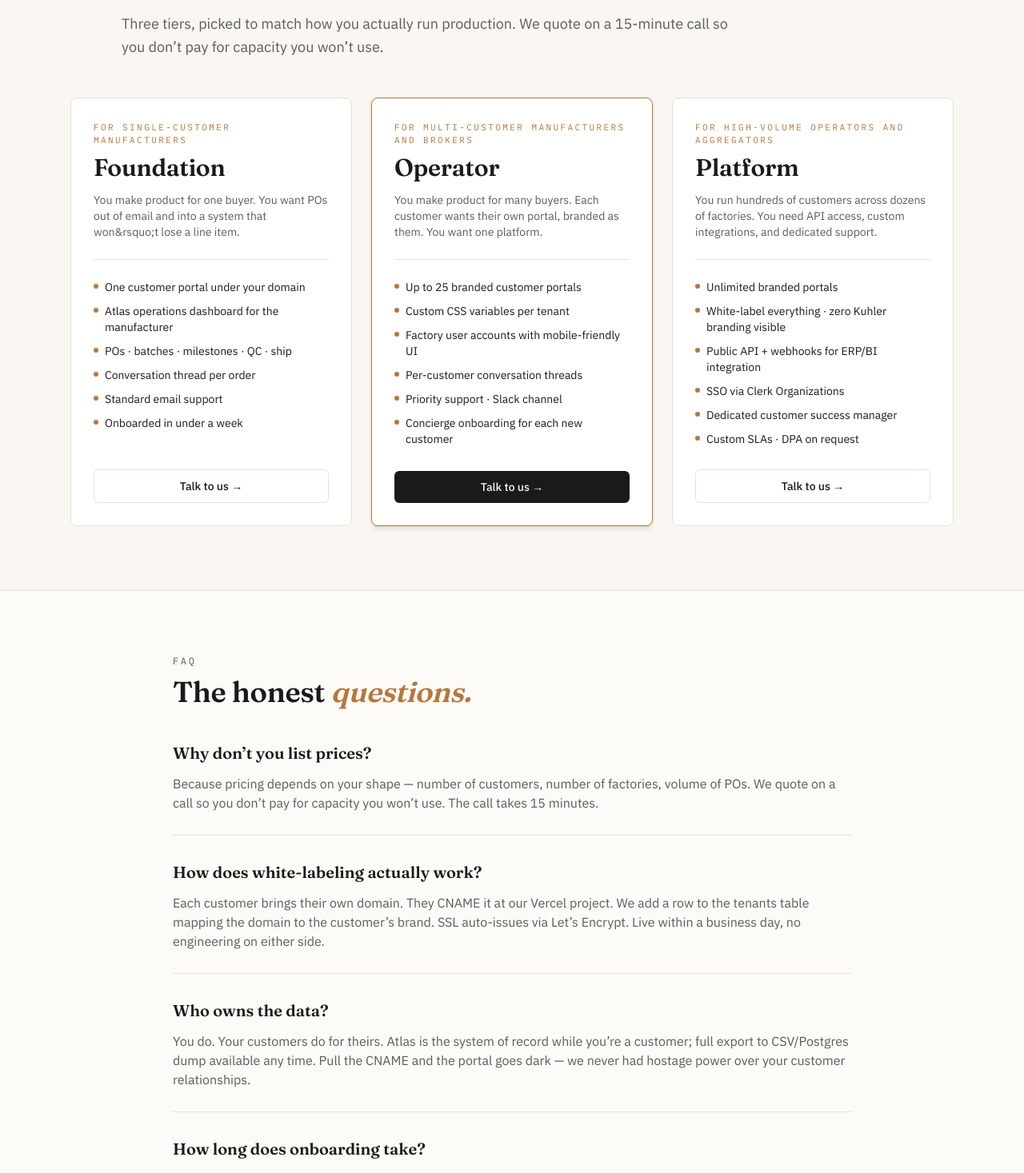
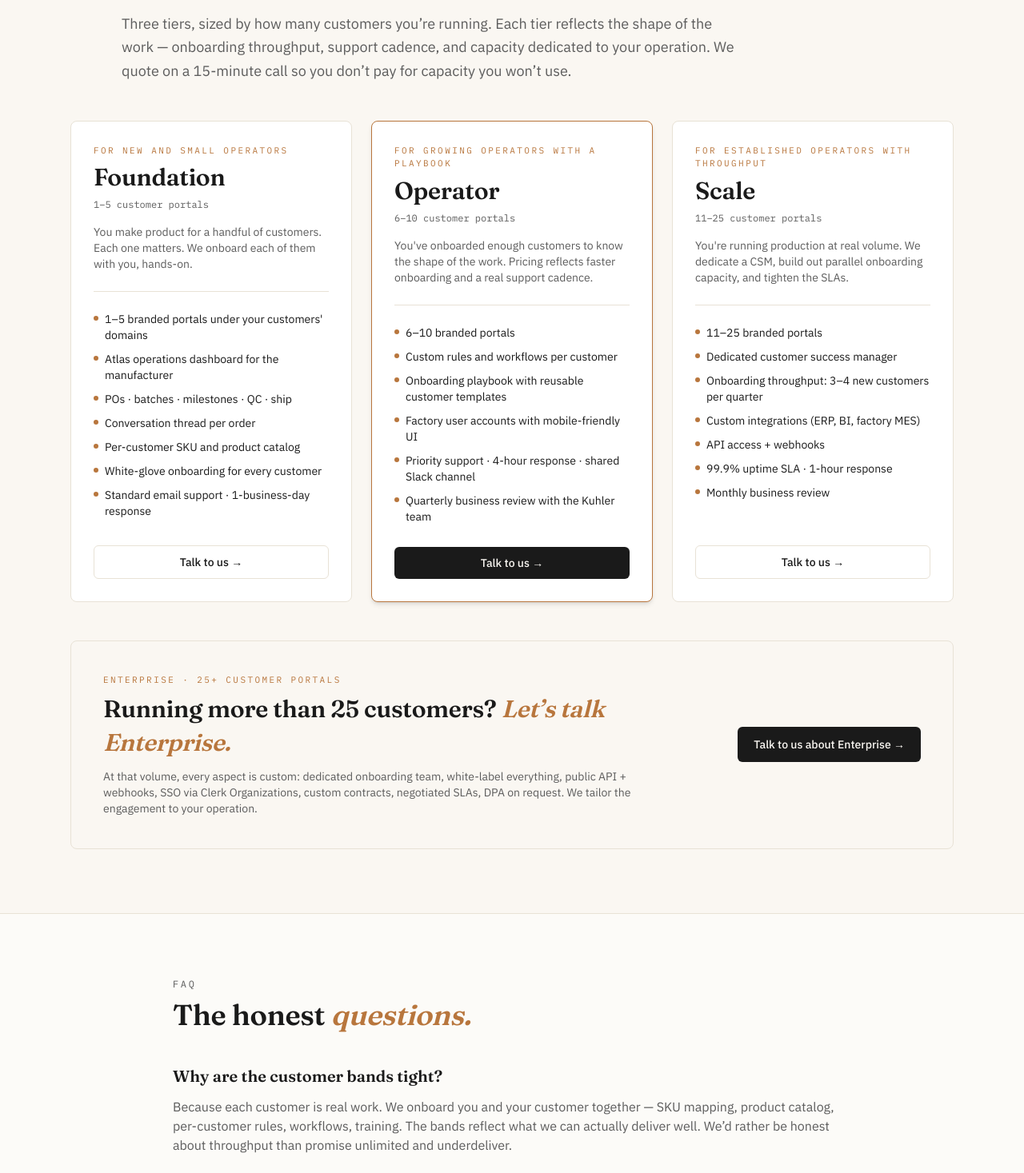
Before and after one commit to wsew2217/atlas-demo, a Next.js app: page /marketing/pricing in a window 1280 px wide. Shown: the part 260-1727 px from the top of the page at 80% size. Built offline with nearby package versions, Linux system fonts and the light colour scheme.

Commit message:
MARKETING

```diff
--- a/app/marketing/page.tsx
+++ b/app/marketing/page.tsx
@@ -198,8 +198,9 @@ export default function HomePage() {
                 Tailored to <span className="italic text-[var(--accent)]">your shape.</span>
               </h2>
               <p className="mt-3 max-w-xl text-[var(--muted)]">
-                Foundation, Operator, Platform — pick the tier that fits your operation. We quote
-                pricing on a 15-minute call so you don&rsquo;t pay for capacity you won&rsquo;t use.
+                Foundation (1–5), Operator (6–10), Scale (11–25), and Enterprise for higher
+                volume — pick the tier that matches the size of your customer book. We quote
+                on a 15-minute call so you don&rsquo;t pay for capacity you won&rsquo;t use.
               </p>
             </div>
             <Link
--- a/app/marketing/pricing/page.tsx
+++ b/app/marketing/pricing/page.tsx
@@ -3,62 +3,75 @@ import Link from 'next/link'
 export const metadata = {
   title: 'Pricing',
   description:
-    'Pricing tailored to your operation — Foundation, Operator, and Platform tiers. Quoted on a 15-minute call.',
+    'Pricing tailored to your operation — Foundation, Operator, and Scale tiers, plus Enterprise for 25+ customers. Quoted on a 15-minute call.',
 }
 
 const tiers = [
   {
     name: 'Foundation',
-    eyebrow: 'For single-customer manufacturers',
+    band: '1–5 customer portals',
+    eyebrow: 'For new and small operators',
     description:
-      'You make product for one buyer. You want POs out of email and into a system that won&rsquo;t lose a line item.',
+      'You make product for a handful of customers. Each one matters. We onboard each of them with you, hands-on.',
     cta: 'Talk to us',
     features: [
-      'One customer portal under your domain',
+      '1–5 branded portals under your customers\' domains',
       'Atlas operations dashboard for the manufacturer',
       'POs · batches · milestones · QC · ship',
       'Conversation thread per order',
-      'Standard email support',
-      'Onboarded in under a week',
+      'Per-customer SKU and product catalog',
+      'White-glove onboarding for every customer',
+      'Standard email support · 1-business-day response',
     ],
   },
   {
     name: 'Operator',
-    eyebrow: 'For multi-customer manufacturers and brokers',
+    band: '6–10 customer portals',
     highlight: true,
+    eyebrow: 'For growing operators with a playbook',
     description:
-      'You make product for many buyers. Each customer wants their own portal, branded as them. You want one platform.',
+      'You\'ve onboarded enough customers to know the shape of the work. Pricing reflects faster onboarding and a real support cadence.',
     cta: 'Talk to us',
     features: [
-      'Up to 25 branded customer portals',
-      'Custom CSS variables per tenant',
+      '6–10 branded portals',
+      'Custom rules and workflows per customer',
+      'Onboarding playbook with reusable customer templates',
       'Factory user accounts with mobile-friendly UI',
-      'Per-customer conversation threads',
-      'Priority support · Slack channel',
-      'Concierge onboarding for each new customer',
+      'Priority support · 4-hour response · shared Slack channel',
+      'Quarterly business review with the Kuhler team',
     ],
   },
   {
-    name: 'Platform',
-    eyebrow: 'For high-volume operators and aggregators',
+    name: 'Scale',
+    band: '11–25 customer portals',
+    eyebrow: 'For established operators with throughput',
     description:
-      'You run hundreds of customers across dozens of factories. You need API access, custom integrations, and dedicated support.',
+      'You\'re running production at real volume. We dedicate a CSM, build out parallel onboarding capacity, and tighten the SLAs.',
     cta: 'Talk to us',
     features: [
-      'Unlimited branded portals',
-      'White-label everything · zero Kuhler branding visible',
-      'Public API + webhooks for ERP/BI integration',
-      'SSO via Clerk Organizations',
+      '11–25 branded portals',
       'Dedicated customer success manager',
-      'Custom SLAs · DPA on request',
+      'Onboarding throughput: 3–4 new customers per quarter',
+      'Custom integrations (ERP, BI, factory MES)',
+      'API access + webhooks',
+      '99.9% uptime SLA · 1-hour response',
+      'Monthly business review',
     ],
   },
 ]
 
 const faqs = [
   {
-    q: 'Why don&rsquo;t you list prices?',
-    a: 'Because pricing depends on your shape — number of customers, number of factories, volume of POs. We quote on a call so you don&rsquo;t pay for capacity you won&rsquo;t use. The call takes 15 minutes.',
+    q: 'Why are the customer bands tight?',
+    a: 'Because each customer is real work. We onboard you and your customer together — SKU mapping, product catalog, per-customer rules, workflows, training. The bands reflect what we can actually deliver well. We&rsquo;d rather be honest about throughput than promise unlimited and underdeliver.',
+  },
+  {
+    q: 'What if I&rsquo;m running more than 25 customers?',
+    a: 'Talk to us about Enterprise. At that volume you need a dedicated onboarding team, custom contracts, and infrastructure choices that don&rsquo;t make sense to publish. We tailor every aspect of the engagement.',
+  },
+  {
+    q: 'Why don&rsquo;t you list dollar prices?',
+    a: 'Because pricing depends on more than customer count — number of factories, volume of POs, integration scope, support tier. We quote on a 15-minute call so you don&rsquo;t pay for capacity you won&rsquo;t use.',
   },
   {
     q: 'How does white-labeling actually work?',
@@ -66,11 +79,11 @@ const faqs = [
   },
   {
     q: 'Who owns the data?',
-    a: 'You do. Your customers do for theirs. Atlas is the system of record while you&rsquo;re a customer; full export to CSV/Postgres dump available any time. Pull the CNAME and the portal goes dark — we never had hostage power over your customer relationships.',
+    a: 'You do. Your customers do for theirs. Atlas is the system of record while you&rsquo;re a customer; full export to CSV/Postgres dump available any time. Pull a CNAME and the portal goes dark — we never had hostage power over your customer relationships.',
   },
   {
     q: 'How long does onboarding take?',
-    a: 'Foundation: 3–5 business days. Operator: about a week including the first two customer portals. Platform: about two weeks including SSO, API integration, and DPA review. We do white-glove onboarding on every tier — you&rsquo;re not figuring out a checklist alone.',
+    a: 'Foundation: about a week per customer. Operator: faster after the second or third (the playbook kicks in) — usually 3–4 days. Scale: we run 2–3 customers in parallel with the CSM. Enterprise: dedicated team, scoped per engagement.',
   },
   {
     q: 'What if I want to leave?',
@@ -93,12 +106,14 @@ export default function PricingPage() {
           Tailored to <span className="italic text-[var(--accent)]">your shape.</span>
         </h1>
         <p className="mt-6 max-w-3xl text-lg leading-relaxed text-[var(--muted)]">
-          Three tiers, picked to match how you actually run production. We quote on a 15-minute
-          call so you don&rsquo;t pay for capacity you won&rsquo;t use.
+          Three tiers, sized by how many customers you&rsquo;re running. Each tier reflects the
+          shape of the work — onboarding throughput, support cadence, and capacity dedicated to
+          your operation. We quote on a 15-minute call so you don&rsquo;t pay for capacity you
+          won&rsquo;t use.
         </p>
       </section>
 
-      <section className="mx-auto w-full max-w-6xl px-6 pb-20">
+      <section className="mx-auto w-full max-w-6xl px-6 pb-12">
         <div className="grid gap-6 md:grid-cols-3">
           {tiers.map((t) => (
             <article
@@ -115,7 +130,8 @@ export default function PricingPage() {
               <h2 className="mt-2 font-display text-3xl font-semibold text-[var(--ink)]">
                 {t.name}
               </h2>
-              <p className="mt-3 text-sm text-[var(--muted)]">{t.description}</p>
+              <p className="mt-2 font-mono text-xs text-[var(--muted)]">{t.band}</p>
+              <p className="mt-4 text-sm text-[var(--muted)]">{t.description}</p>
 
               <ul className="mt-6 flex-1 space-y-2.5 border-t border-[var(--border)] pt-6 text-sm">
                 {t.features.map((f) => (
@@ -138,6 +154,33 @@ export default function PricingPage() {
               </Link>
             </article>
           ))}
+        </div>
+      </section>
+
+      {/* Enterprise strip */}
+      <section className="mx-auto w-full max-w-6xl px-6 pb-20">
+        <div className="rounded-lg border border-[var(--border)] bg-[var(--cream)] px-6 py-8 md:flex md:items-center md:justify-between md:gap-8 md:px-10 md:py-10">
+          <div className="flex-1">
+            <p className="font-mono text-[11px] uppercase tracking-[0.22em] text-[var(--accent)]">
+              Enterprise · 25+ customer portals
+            </p>
+            <h2 className="mt-2 font-display text-2xl font-semibold leading-snug text-[var(--ink)] md:text-3xl">
+              Running more than 25 customers? <span className="italic text-[var(--accent)]">Let&rsquo;s talk Enterprise.</span>
+            </h2>
+            <p className="mt-3 max-w-2xl text-sm text-[var(--muted)]">
+              At that volume, every aspect is custom: dedicated onboarding team, white-label
+              everything, public API + webhooks, SSO via Clerk Organizations, custom contracts,
+              negotiated SLAs, DPA on request. We tailor the engagement to your operation.
+            </p>
+          </div>
+          <div className="mt-6 md:mt-0 md:shrink-0">
+            <Link
+              href="/contact"
+              className="inline-flex items-center rounded-md bg-[var(--ink)] px-5 py-3 text-sm font-medium text-[var(--cream)] transition hover:opacity-90"
+            >
+              Talk to us about Enterprise →
+            </Link>
+          </div>
         </div>
       </section>
 
@@ -172,7 +215,8 @@ export default function PricingPage() {
             Get a quote in <span className="italic text-[var(--accent)]">15 minutes.</span>
           </h2>
           <p className="mt-4 max-w-2xl text-[var(--cream)]/70">
-            Tell us your shape. We&rsquo;ll tell you the tier, the timeline, and the price.
+            Tell us your shape — number of customers, factories, the kind of POs you&rsquo;re
+            running. We&rsquo;ll tell you the tier, the timeline, and the price.
           </p>
           <div className="mt-8">
             <Link
```
